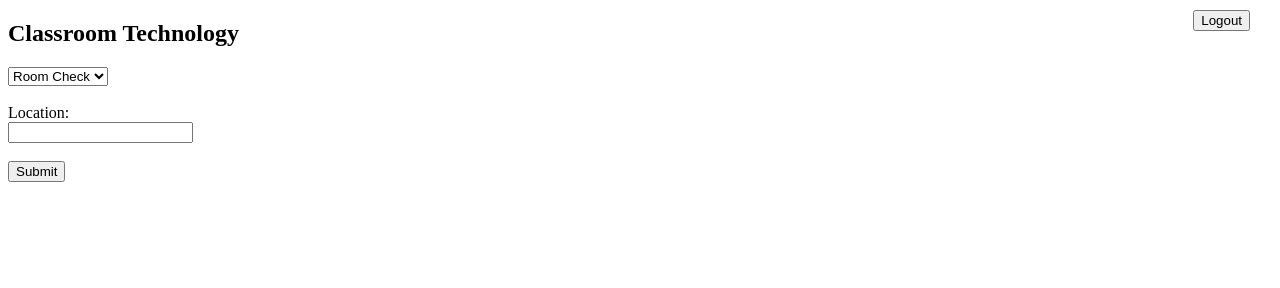
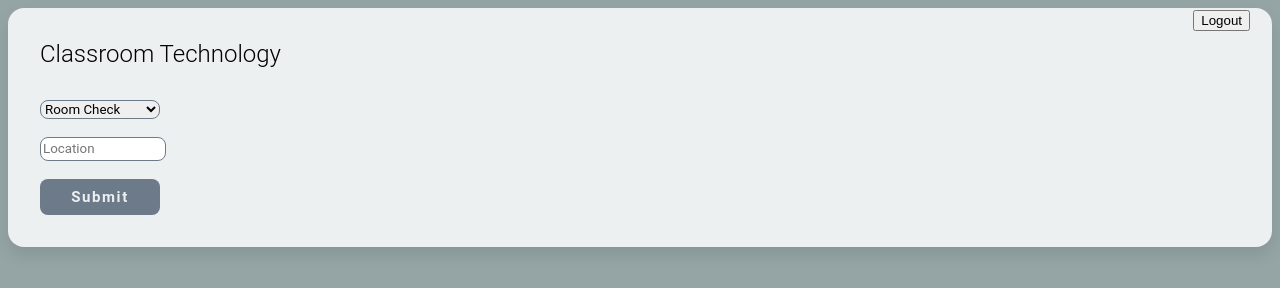
Before and after one commit to asimsedhain/Classroom-technology, a website: page public/app.html in a window 1280 px wide. Drawn offline with Linux system fonts and the light colour scheme.

Commit message:
Added style for app html

```diff
--- a/index.js
+++ b/index.js
@@ -51,10 +51,10 @@ app.use(cors());
 app.use(session({
 	name: 'session-id',
 	secret: process.env.SESSIONSECRET,
-	saveUninitialized: false,
-	resave: false,
+	saveUninitialized: true,
+	resave: true,
 	store: new mongoStore({ mongooseConnection: mongoose.connection }),
-	cookie: { expires : new Date(Date.now() + 1800000) }
+	// cookie: { expires : new Date(Date.now() + 1800000) }
 }));
 
 app.use(passport.initialize());
--- a/public/app.html
+++ b/public/app.html
@@ -1,10 +1,17 @@
 <!DOCTYPE html>
 <html>
 
+<head>
+		<title>Classroom Technology</title>
+
+	<!--Linking Style CSS File-->
+	<link rel="stylesheet" href="appStyle.css">
+</head>
+
 <body>
 
-	<h2>Classroom Technology</h2>
-	<div>
+	<div class="card">
+		<div class="title">Classroom Technology</div>
 		<form autocomplete="off" id="formGet">
 			<select id="option">
 				<option value="roomcheck">Room Check</option>
@@ -12,10 +19,9 @@
 				<option value="classroom">Classroom</option>
 			</select>
 			<br><br>
-			Location:<br>
-			<input type="text" name="Location" id="location">
+			<input type="text" name="Location" id="location" placeholder="Location">
 			<br><br>
-			<input type="submit" value="Submit" id="submit">
+			<input type="submit" value="Submit" id="submit" class="btn"
 		</form>
 	</div>
 	<div style="position: absolute; top: 10px; right: 30px;">
--- /dev/null
+++ b/public/appStyle.css
@@ -0,0 +1,64 @@
+:root {
+	--input-padding-x: 1.5rem;
+	--input-padding-y: .75rem;
+ }
+
+ body {
+	background: #95A5A6;
+ }
+
+ .card{
+	padding: 2rem;
+	border: 0;
+   border-radius: 1rem;
+   box-shadow: 0 0.5rem 1rem 0 rgba(0, 0, 0, 0.1);
+   background:#ECF0F1;
+   position: relative;
+ }
+
+ .title{
+	margin-bottom: 2rem;
+	font-weight: 300;
+	font-size: 1.5rem;
+	font-family: 'Roboto', sans-serif;
+ }
+
+ .btn{
+	font-size: 15px;
+	border-radius: 0.5rem;
+	letter-spacing: .1rem;
+	font-weight: bold;
+	padding: 0.5rem;
+	transition: all 0.2s;
+	font-family: 'Roboto', sans-serif;
+	background: #6C7A89;
+	border-color: #6C7A89;
+	width: 10%;
+	color: #ECF0F1;
+   border: 1px solid transparent;
+
+ }
+
+ .btn:active{
+	background: #2c3e50;
+ }
+
+ #location, #option{
+	width: 10%;
+	font-family: 'Roboto', sans-serif;
+	height: auto;
+	border-radius: 0.5rem;
+	line-height: 1.5;
+	border: 1px solid transparent;
+	/* border-color: #2c3e50; */
+	border-color: #6C7A89;
+
+	font-family: 'Roboto', sans-serif;
+
+ }
+
+ #data{
+	font-weight: 200;
+	font-size: 1rem;
+	font-family: 'Roboto', sans-serif;
+ }
--- a/public/script.js
+++ b/public/script.js
@@ -73,7 +73,6 @@ async function submit(e) {
 	workNotes.innerText = "";
 	let req = await fetch(url);
 	let rJson = await req.json();
-	console.log(rJson);
 	if (req.status == 200 && option === "classroom") {
 		shortDescription.innerText = JSON.stringify(rJson, null, 2);
 		workNotes.innerText = "";
@@ -85,6 +84,7 @@ async function submit(e) {
 	} else {
 		shortDescription.innerText = "Failed";
 		workNotes.innerText = rJson["Error"];
+		document.getElementById("data").classList.add("card");
 	}
 
 }
--- a/public/style.css
+++ b/public/style.css
@@ -4,14 +4,14 @@
   }
 
   body {
-    background: #c9e4ca;
+    background: #95A5A6;
   }
 
   .card-signin {
     border: 0;
     border-radius: 1rem;
     box-shadow: 0 0.5rem 1rem 0 rgba(0, 0, 0, 0.1);
-    background:#F5F7DC;
+    background:#ECF0F1;
     position: relative;
     left:350px;
     top:150px;
@@ -34,14 +34,14 @@
 
   .form-signin .btn {
     font-size: 15px;
-    border-radius: 5rem;
+    border-radius: 1rem;
     letter-spacing: .1rem;
     font-weight: bold;
     padding: 1rem;
     transition: all 0.2s;
 	 font-family: 'Roboto', sans-serif;
-	 background: #3b6064;
-    border-color: #3b6064;
+	 background: #6C7A89;
+    border-color: #6C7A89;
   }
 
   .form-label-group {
@@ -51,7 +51,7 @@
 
   .form-label-group input {
     height: auto;
-    border-radius: 2rem;
+    border-radius: 1rem;
   }
 
   .form-label-group>input,
@@ -68,7 +68,7 @@
     margin-bottom: 0;
     /* Override default `<label>` margin */
     line-height: 1.5;
-    color: #495057;
+    color: #ECF0F1;
     border: 1px solid transparent;
     border-radius: .25rem;
     transition: all .1s ease-in-out;
```
Also changed, not shown: test.js (deleted, +0 -8 lines).
